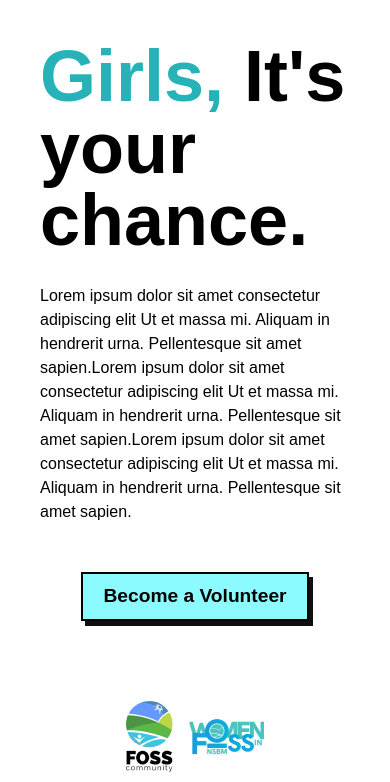
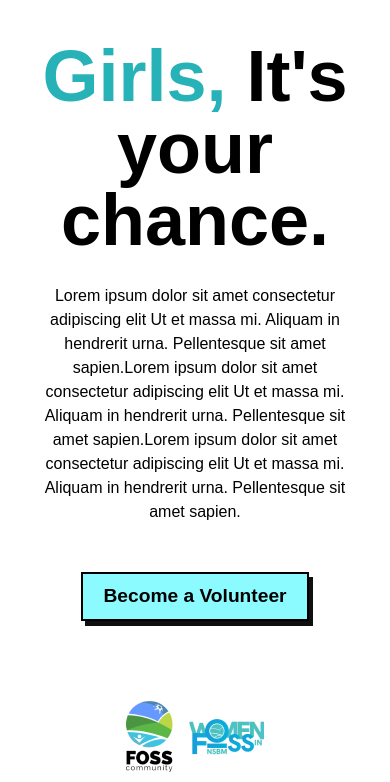
Before and after one commit to fossnsbm/WIF-Volunteer-Registration, a React (Vite) app: page / in a window 390 px wide. Shown: the top 782 px of the page. Built offline with nearby package versions, Linux system fonts and the light colour scheme; a web font is replaced by a local one.

Commit message:
fix: Text sizes

```diff
--- a/src/pages/Home.jsx
+++ b/src/pages/Home.jsx
@@ -8,13 +8,13 @@ function Home() {
         <div className="flex flex-col justify-center gap-20 md:gap-11 pr-10 lg:w-[95%] lg:gap-[6rem] lg:pr-0 lg:mr-0 ">
 
           <div className="flex flex-col items-center md:items-start gap-7 md:gap-10 lg:items-start lg:w-[100%]">
-            <h1 className="font-bold text-7xl md:text-8xl text-left lg:text-left lg:text-[7rem]">
+            <h1 className="font-bold text-7xl md:text-8xl text-center lg:text-left lg:text-[7rem]">
               {" "}
               <span className="text-[#26B2B7]">Girls,</span> It&apos;s <br /> your
               chance.
             </h1>
             <div className="md:w-[75%]">
-              <p className="text-left md:text-xl lg:text-left">
+              <p className="text-center md:text-xl lg:text-left">
                 Lorem ipsum dolor sit amet consectetur adipiscing elit Ut et
                 massa mi. Aliquam in hendrerit urna. Pellentesque sit amet
                 sapien.Lorem ipsum dolor sit amet consectetur adipiscing elit Ut
```
